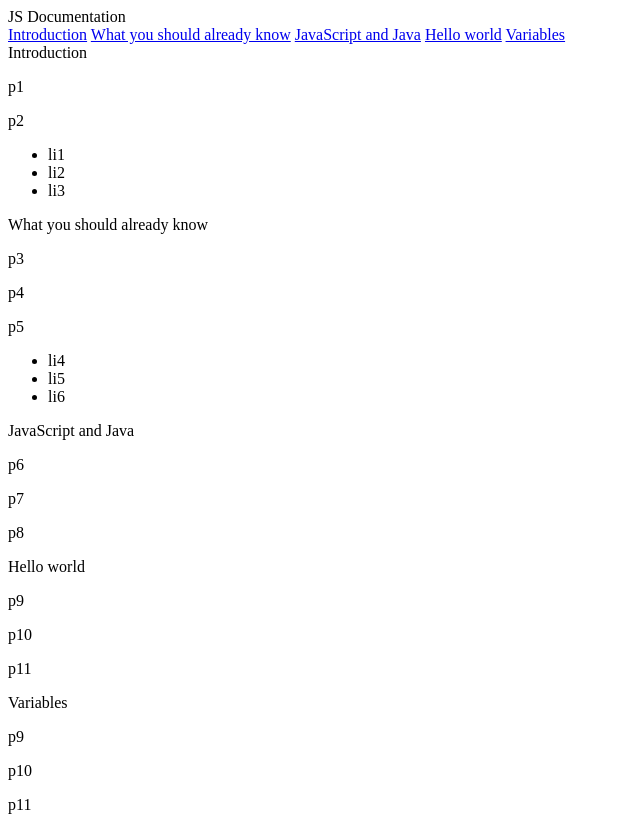
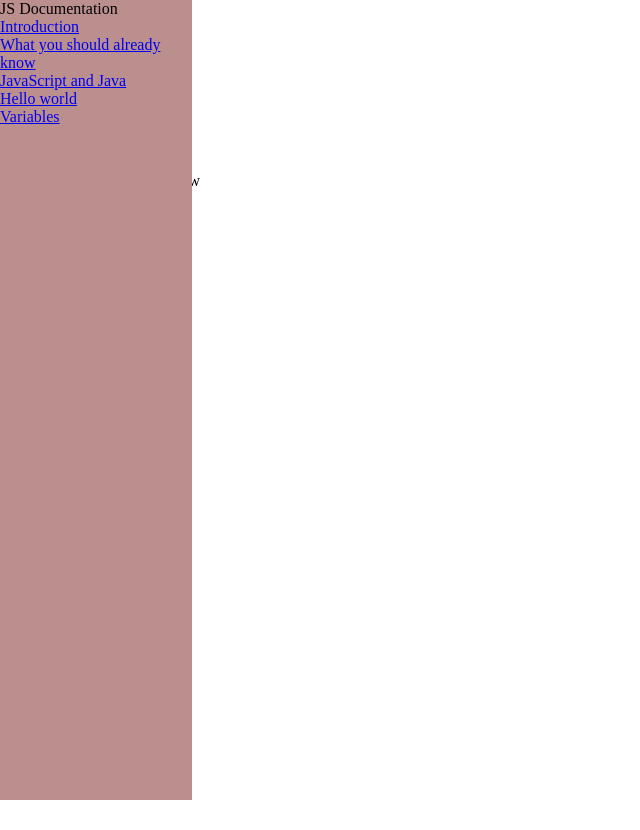
Before and after one commit to samergain/freeCodeCamp-tech-documentation, a plain HTML site: page index.html in a window 1280 px wide. Shown: the whole page, without its empty margins (0-640 px from the left). After the commit the page ends 800 px from the top, so only its background shows below. Drawn offline with Linux system fonts and the light colour scheme.

Commit message:
css styling test passed

```diff
--- a/index.html
+++ b/index.html
@@ -3,6 +3,8 @@
 <head>
     <meta charset="UTF-8">
     <meta name="viewport" content="width=device-width, initial-scale=1.0">
+
+    <link rel="stylesheet" type="text/css" href="./style.css">
     <title>Document</title>
 </head>
 <body>
--- a/style.css
+++ b/style.css
@@ -2,3 +2,27 @@ body, html {
     margin: 0px;
     padding: 0px;
 }
+#navbar {
+    width: 15%;
+    height: 100%;
+    position: fixed;
+    left: 0px;
+    background-color: rosybrown;
+}
+#navbar a {
+    display: block;
+}
+
+@media only screen and (min-width: 992px) {
+  #navbar {
+      width: 15%;
+      height: 100%;
+      position: fixed;
+      left: 0px;
+      background-color: rosybrown;
+  }
+  #navbar a {
+      display: block;
+  }
+
+}
```
